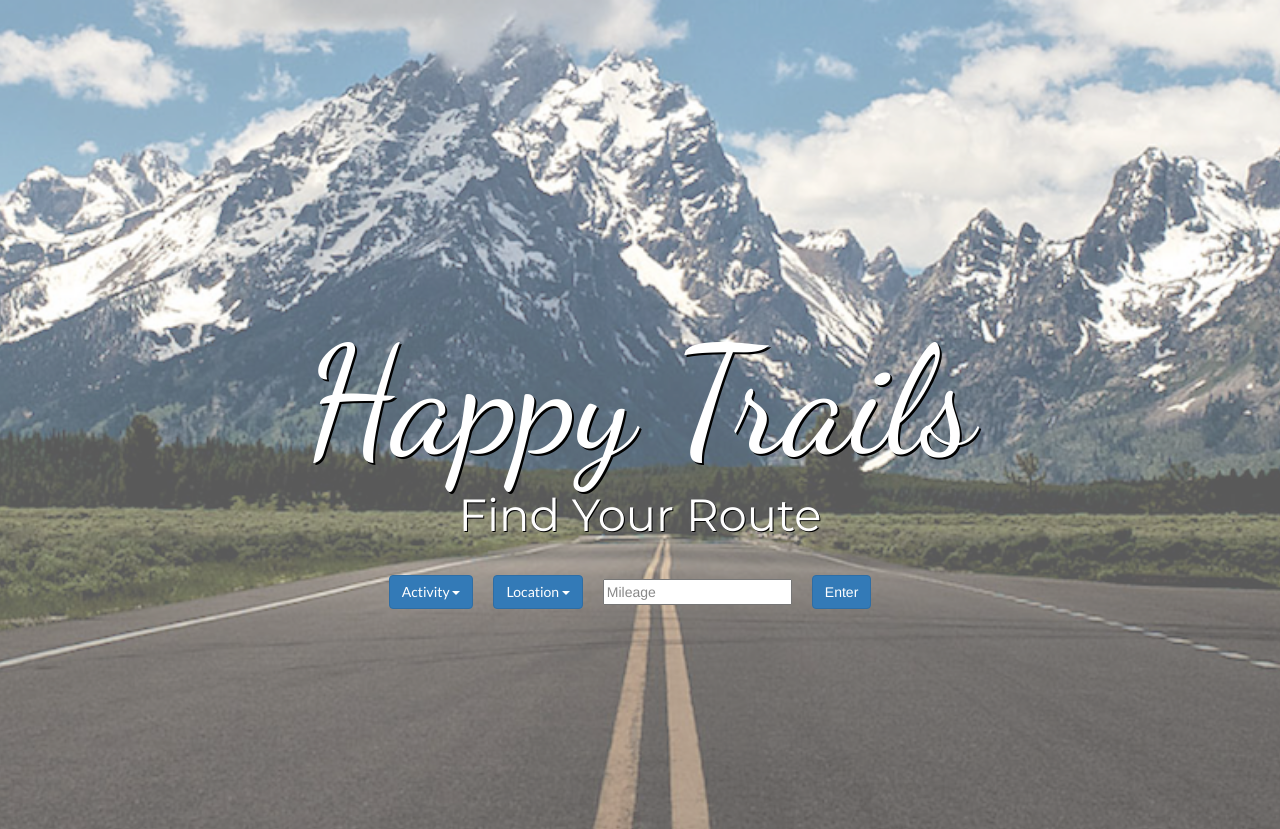
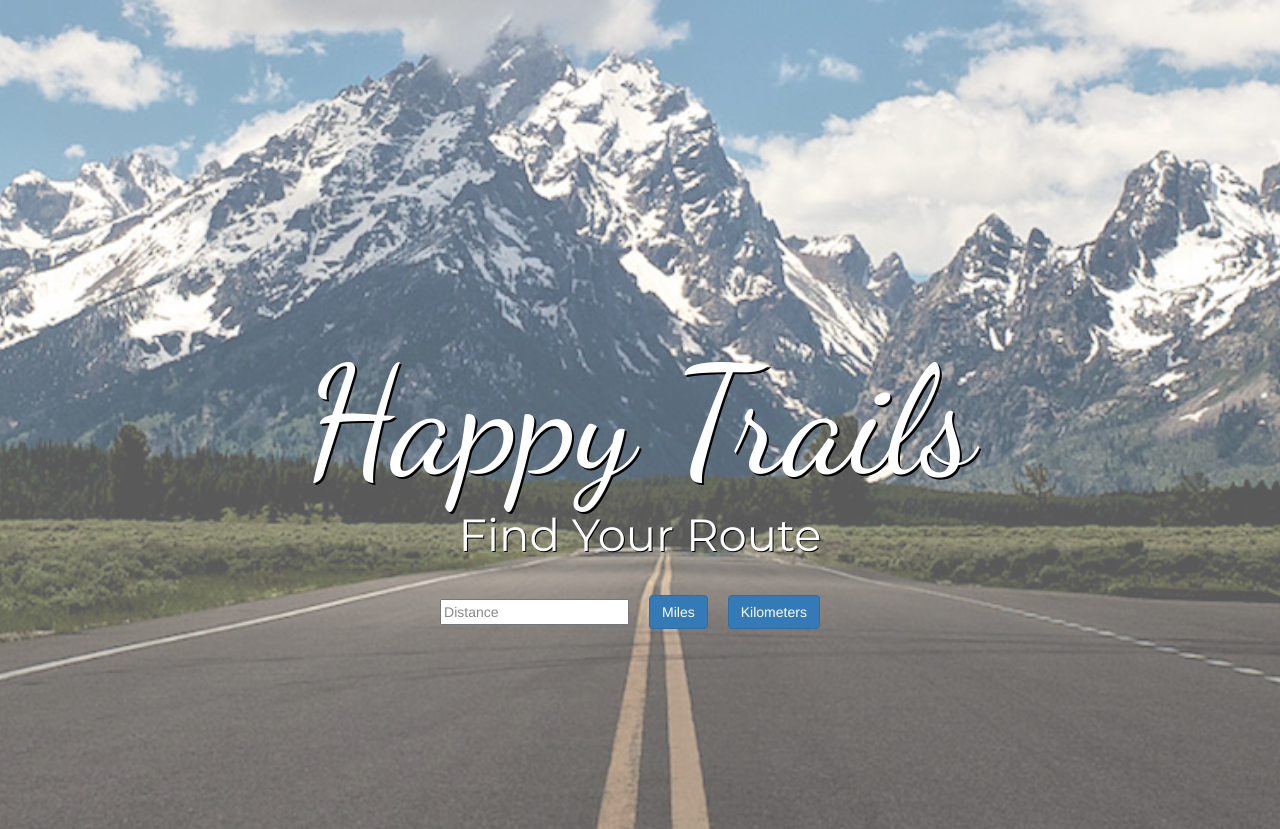
Before and after one commit to skyr101/BARTS, a website: page hackpsuHomePage/homePage.html in a window 1280 px wide. Shown: the top 829 px of the page. Drawn offline with nearby package versions, Linux system fonts and the light colour scheme; some packages are replaced by stand-ins of ours.

Commit message:
Add files via upload

```diff
--- a/hackpsuHomePage/homePage.html
+++ b/hackpsuHomePage/homePage.html
@@ -23,36 +23,21 @@
 
     <table align="center">
       <tr>
-        <td>
-        <div class="dropdown">
-  <button class="btn btn-primary dropdown-toggle" type="button" data-toggle="dropdown">Activity
-  <span class="caret"></span></button>
-  <ul class="dropdown-menu" class="activity">
-    <li><a href="#">Running</a></li>
-    <li><a href="#">Biking</a>
-      </div>
-        </td>
-        <td>
-   <div class="dropdown">
-  <button class="btn btn-primary dropdown-toggle" type="button" data-toggle="dropdown">Location
-  <span class="caret"></span></button>
-  <ul class="dropdown-menu">
-    <li><a href="#">State College</a></li>
-      </div>
-      </td>
       <td>
    <div class="textInput">
-      <input type="text" name="Mileage" title="Mileage" value="Mileage" onfocus="inputFocus(this)" onblur="inputBlur(this)"  style="color: #888;" >
+      <input type="text" name="Distance" title="Distance" value="Distance" onfocus="inputFocus(this)" onblur="inputBlur(this)"  style="color: #888;" >
       </div>
     </td>
     <td>
-  <button class="btn btn-primary" type="button">Enter
+  <button class="btn btn-primary" type="button" id="enter" onClick="document.getElementById('map').scrollIntoView();">Miles
+  </button>
+    </td>
+    <td>
+  <button class="btn btn-primary" type="button" id="enter" onClick="document.getElementById('map').scrollIntoView();">Kilometers
   </button>
     </td>
   </tr>
 </table>
-
-<!--  <table id="routeData" class="display" width="50%"></table> -->
 
     <div id="map"></div>
     <script>
@@ -82,9 +67,4 @@ function inputFocus(i) {
 function inputBlur(i) {
     if (i.value == "") { i.value = i.defaultValue; i.style.color = "#888"; }
 }
-
-$(".dropdown-menu li a").click(function(){
-  $(this).parents(".dropdown").find('.btn').html($(this).text() + ' <span class="caret"></span>');
-  $(this).parents(".dropdown").find('.btn').val($(this).data('value'));
-});
 </script>
--- a/hackpsuHomePage/homePage_sty.css
+++ b/hackpsuHomePage/homePage_sty.css
@@ -14,7 +14,7 @@
   background-size: cover;
   background-position: bottom center;
   background-repeat: no-repeat;
-  height: 850px;
+  height: 870px;
   opacity: .65;
 }
 
```
